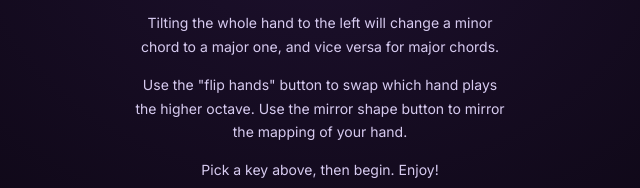
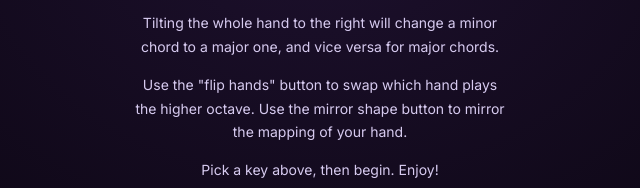
Before and after one commit to ashwika1jani-ux/HeartString, a plain HTML site: page heart-string-6/index.html in a window 1280 px wide. Shown: the part 398-586 px from the top of the page, 320-960 px from the left. Drawn offline with nearby package versions, Linux system fonts and the light colour scheme.

Commit message:
Fix text direction for chord explanation

```diff
--- a/heart-string-6/index.html
+++ b/heart-string-6/index.html
@@ -66,7 +66,7 @@
         a third chord.
       </p>
       <p class="intro-copy">
-        Tilting the whole hand to the left will change a minor chord to a
+        Tilting the whole hand to the right will change a minor chord to a
         major one, and vice versa for major chords.
       </p>
       <p class="intro-copy">
```
